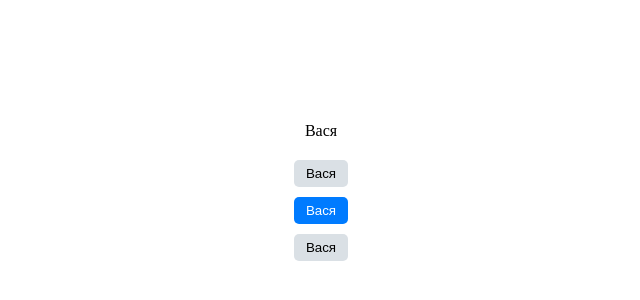
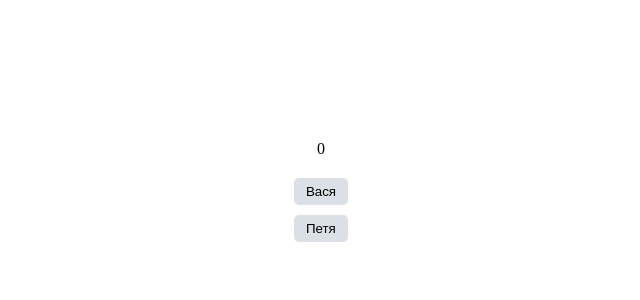
Before and after one commit to DermanovskiyI/Union-Media-Group, a Vue app: page /#/ in a window 1280 px wide. Shown: the part 212-512 px from the top of the page, without its empty margins (319-959 px from the left). Built offline with nearby package versions, Linux system fonts and the light colour scheme.

Commit message:
added emit

```diff
--- a/src/components/UserList.vue
+++ b/src/components/UserList.vue
@@ -1,17 +1,27 @@
 <template>
     <ul class="user__list">
-        <li class="user__item">
-            <button class="user__btn">Вася</button>
-        </li>
-        <li class="user__item">
-            <button class="user__btn user__btn--active">Вася</button>
-        </li>
-        <li class="user__item">
-            <button class="user__btn" type="button">Вася</button>
+        <li class="user__item" v-for="user in users" :key="user.id">
+            <button class="user__btn" @click="handleSelect(user.id)">{{user.name}}</button>
         </li>
 
     </ul>
 </template>
+<script>
+export default {
+  props: {
+    users: {
+      type: Array,
+      default: () => [],
+    },
+  },
+  methods: {
+    handleSelect(userId) {
+      this.$emit('handleSelect', userId);
+    },
+  },
+};
+</script>
+
 <style lang="scss">
 .user__list {
     display: flex;
--- a/src/views/Home.vue
+++ b/src/views/Home.vue
@@ -1,7 +1,10 @@
 <template>
     <div class="wrapper">
-        <div class="user">Вася</div>
-        <user-list/>
+        <div class="user">{{selectUser}}</div>
+        <user-list
+        :users="user"
+        @handleSelect="handleSelect"
+        />
     </div>
 </template>
 
@@ -24,6 +27,15 @@ export default {
       selectUser: 0, // id выбранного пользователя. 0 если не выбрано
     };
   },
+  methods: {
+    handleSelect(userId) {
+      if (this.selectUser === userId) {
+        this.selectUser = 0;
+      } else {
+        this.selectUser = userId;
+      }
+    },
+  },
 };
 </script>
 
```
